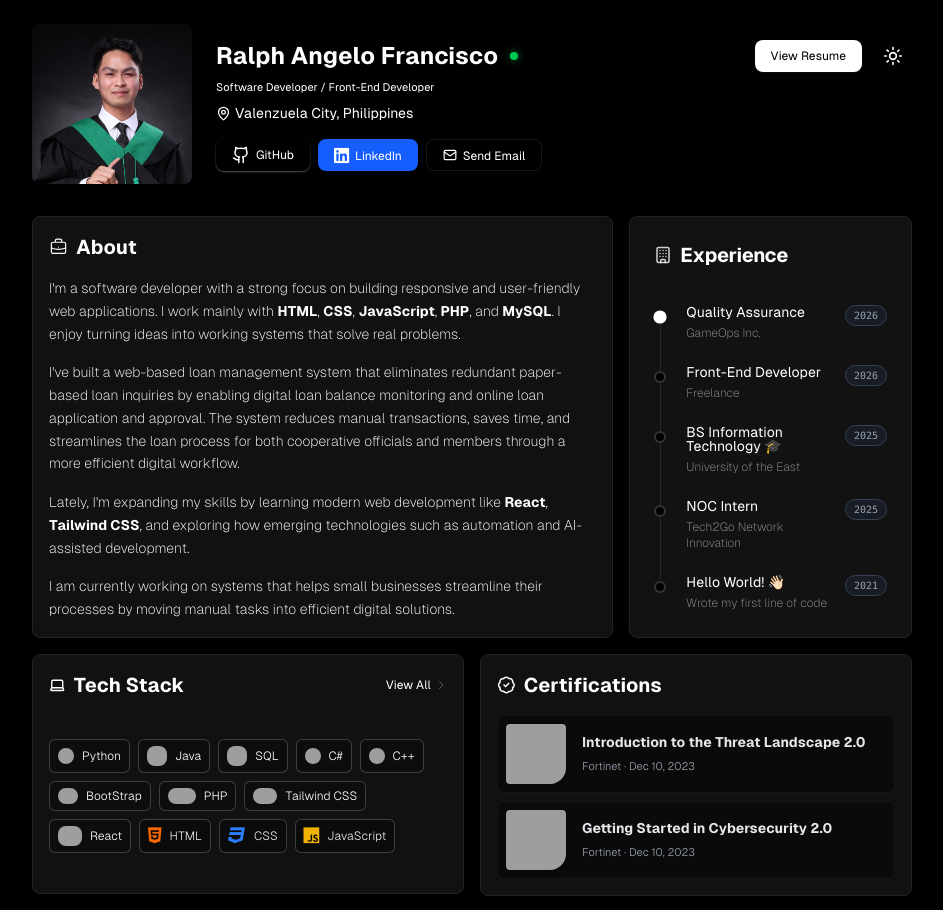
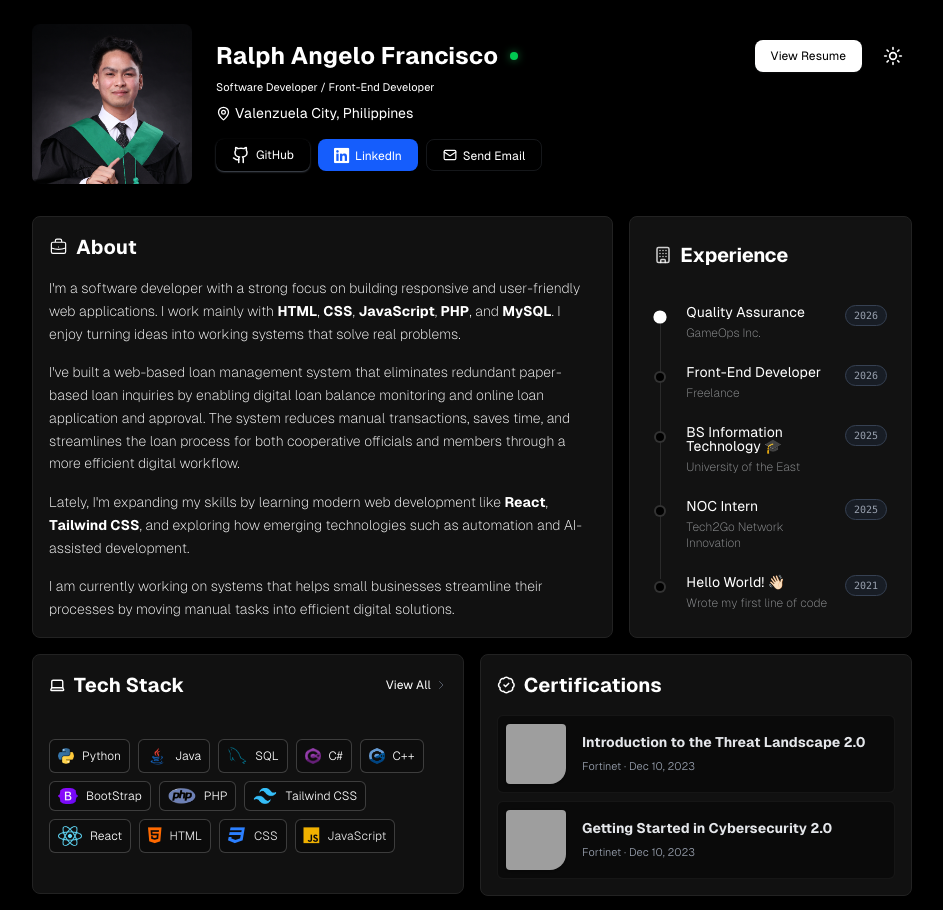
Before and after one commit to ralphfrncisco/portfolio, a React (Vite) app: page / in a window 1280 px wide. Shown: the top 910 px of the page, without its empty margins (168-1111 px from the left). Built offline with nearby package versions, Linux system fonts and the light colour scheme; grey boxes are pictures that could not be loaded.

Commit message:
fix the path problems

```diff
--- a/src/layout/Header.jsx
+++ b/src/layout/Header.jsx
@@ -1,6 +1,7 @@
 import React from 'react'
 import { Github, Linkedin, MapPin, Moon, Mail, Sun, Phone } from 'lucide-react'
 import profileImage from '../assets/images/ralph.png';
+import resumePDF from '../assets/files/resume.pdf';
 
 function Header({ darkMode, setDarkMode }) {
 
@@ -35,7 +36,7 @@ function Header({ darkMode, setDarkMode }) {
                     </div>
 
                     <div className="flex items-center gap-3">
-                        <a href = "/assets/files/resume.pdf" target="_blank" id = "download-cv"
+                        <a href = {resumePDF} target="_blank" id = "download-cv"
                         className={`hidden md:inline-flex h-7 md:h-8 items-center rounded-lg px-2.5 md:px-4
                         text-[10px] md:text-xs font-medium whitespace-nowrap
                         transition-all hover:translate-y-[-1px] shadow-xs ${
--- a/src/layout/tech-stack.jsx
+++ b/src/layout/tech-stack.jsx
@@ -1,20 +1,34 @@
 {/* --- CODE START (10 lines before change) --- */}
 import React, {useState} from 'react';
 import { Laptop, X } from 'lucide-react';
+
+import pythonLogo from '../assets/images/languages/python.png';
+import javaLogo from '../assets/images/languages/java.png';
+import mysqlLogo from '../assets/images/languages/mysql1.png';
+import cSharpLogo from '../assets/images/languages/csharp.png';
+import cPlusPlusLogo from '../assets/images/languages/C++.png';
+import bootstrapLogo from '../assets/images/languages/bootstrap.png';
+import phpLogo from '../assets/images/languages/php.png';
+import tailwindLogo from '../assets/images/languages/tailwind.png';
+import reactLogo from '../assets/images/languages/React-icon.png';
+import xamppLogo from '../assets/images/tools/xamp.png';
+import photoshopLogo from '../assets/images/tools/photoshop.png';
+import geminiLogo from '../assets/images/tools/gemini.png';
+import copilotLogo from '../assets/images/tools/copilot.png';
 
 function TechStack({darkMode}) {
     const [isModalOpen, setIsModalOpen] = useState(false);
 
     const ImageLanguages = [
-        { name: "Python", path: "/assets/images/languages/python.png", size: "h-4 w-4", category: "Systems" },
-        { name: "Java", path: "/assets/images/languages/java.png", size: "h-5 w-5", category: "Systems" },
-        { name: "SQL", path: "/assets/images/languages/mysql1.png", size: "h-5 w-5", category: "Web" },
-        { name: "C#", path: "/assets/images/languages/csharp.png", size: "h-4 w-4", category: "Systems" },
-        { name: "C++", path: "/assets/images/languages/C++.png", size: "h-4 w-4", category: "Systems" },
-        { name: "BootStrap", path: "/assets/images/languages/bootstrap.png", size: "h-4 w-5", category: "Web" },
-        { name: "PHP", path: "/assets/images/languages/php.png", size: "h-4 w-7", category: "Web" },
-        { name: "Tailwind CSS", path: "/assets/images/languages/tailwind.png", size: "h-4 w-6", category: "Web" },
-        { name: "React", path: "/assets/images/languages/React-icon.png", size: "h-5 w-6", category: "Web" },
+        { name: "Python", path: pythonLogo, size: "h-4 w-4", category: "Systems" },
+        { name: "Java", path: javaLogo, size: "h-5 w-5", category: "Systems" },
+        { name: "SQL", path: mysqlLogo, size: "h-5 w-5", category: "Web" },
+        { name: "C#", path: cSharpLogo, size: "h-4 w-4", category: "Systems" },
+        { name: "C++", path: cPlusPlusLogo, size: "h-4 w-4", category: "Systems" },
+        { name: "BootStrap", path: bootstrapLogo, size: "h-4 w-5", category: "Web" },
+        { name: "PHP", path: phpLogo, size: "h-4 w-7", category: "Web" },
+        { name: "Tailwind CSS", path: tailwindLogo, size: "h-4 w-6", category: "Web" },
+        { name: "React", path: reactLogo, size: "h-5 w-6", category: "Web" },
     ];
 
     const IconLanguages = [
@@ -25,11 +39,11 @@ function TechStack({darkMode}) {
 
     const ImageTools = [
         { name: "Visual Studio Code", path: "https://img.icons8.com/color/50/visual-studio-code-2019.png", size: "h-5 w-5", category: "DevTools" },
-        { name: "XAMPP", path: "/assets/images/tools/xamp.png", size: "h-5 w-5", category: "DevTools" },
-        { name: "Photoshop", path: "/assets/images/tools/photoshop.png", size: "h-5 w-5", category: "Design" },
+        { name: "XAMPP", path: xamppLogo , size: "h-5 w-5", category: "DevTools" },
+        { name: "Photoshop", path: photoshopLogo, size: "h-5 w-5", category: "Design" },
         { name: "Open AI", path: `https://img.icons8.com/?size=100&id=fO5yVwARGUEB&format=png&color=${darkMode ? 'FFFFFF' : '000000'}`, size: "h-5 w-5", category: "AI" },
-        { name: "Gemini", path: "/assets/images/tools/gemini.png", size: "h-5 w-5", category: "AI" },
-        { name: "Copilot", path: "/assets/images/tools/copilot.png", size: "h-5 w-5", category: "AI" },
+        { name: "Gemini", path: geminiLogo, size: "h-5 w-5", category: "AI" },
+        { name: "Copilot", path: copilotLogo, size: "h-5 w-5", category: "AI" },
     ];
 
     const IconTools = [
```
